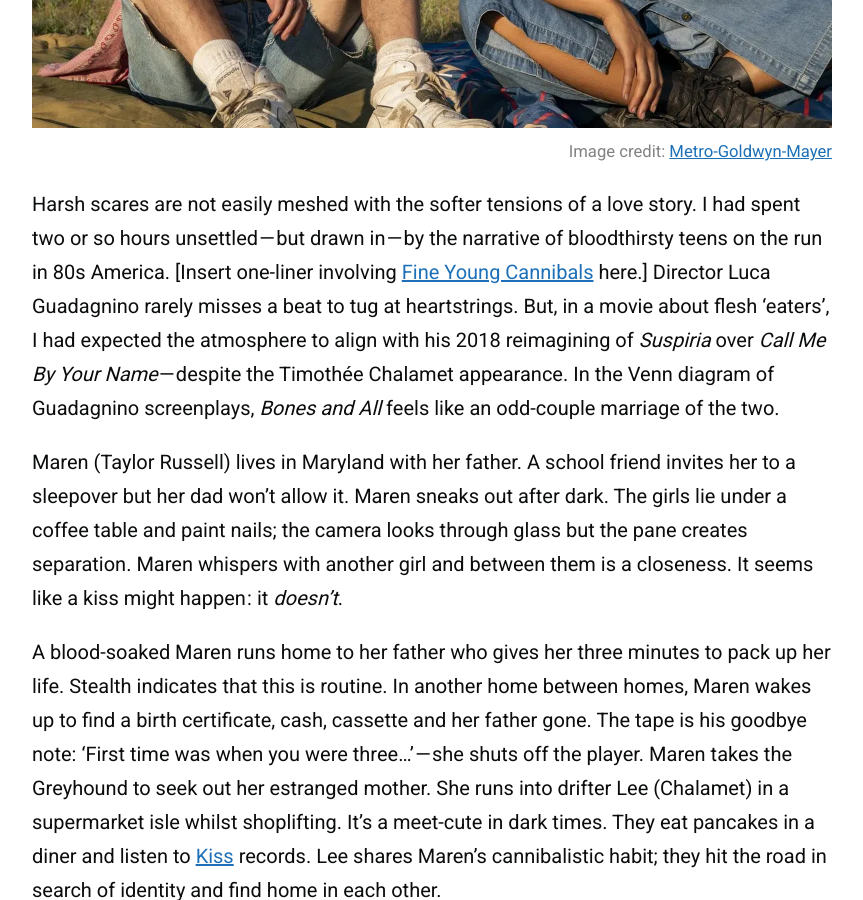
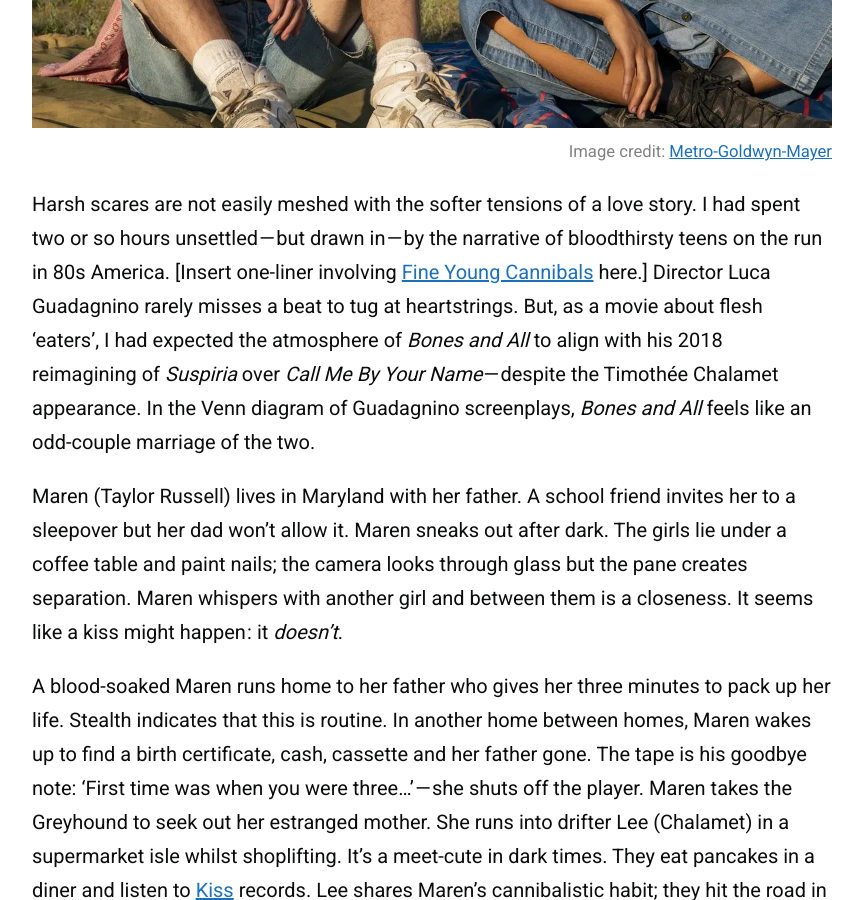
Before and after one commit to zoeurl/zoedowney.github.io, a Jekyll site: the page built from _posts/2023-08-07-bones-and-all.md, in a window 1280 px wide and 900 px high, scrolled down 653 px. Shown: the whole window, without its empty margins (208-1071 px from the left). Built offline with Jekyll 4.4.1, drawn with Linux system fonts in a browser that asks for light colours.

Commit message:
Update 2023-08-07-bones-and-all.md

```diff
--- a/_posts/2023-08-07-bones-and-all.md
+++ b/_posts/2023-08-07-bones-and-all.md
@@ -9,7 +9,7 @@
 image-alt-text: "From left to right: Timothée Chalamet as Lee and Taylor Russell as Maren sitting in a vast field under a bright, blue sky."
 ---
 
-Harsh scares are not easily meshed with the softer tensions of a love story. I had spent two or so hours unsettled — but drawn in — by the narrative of bloodthirsty teens on the run in 80s America. [Insert one-liner involving [Fine Young Cannibals](https://en.wikipedia.org/wiki/The_Raw_%26_the_Cooked_%28album%29) here.] Director Luca Guadagnino rarely misses a beat to tug at heartstrings. But, in a movie about flesh ‘eaters’, I had expected the atmosphere to align with his 2018 reimagining of _Suspiria_ over _Call Me By Your Name_ — despite the Timothée Chalamet appearance. In the Venn diagram of Guadagnino screenplays, _Bones and All_ feels like an odd-couple marriage of the two.
+Harsh scares are not easily meshed with the softer tensions of a love story. I had spent two or so hours unsettled — but drawn in — by the narrative of bloodthirsty teens on the run in 80s America. [Insert one-liner involving [Fine Young Cannibals](https://en.wikipedia.org/wiki/The_Raw_%26_the_Cooked_%28album%29) here.] Director Luca Guadagnino rarely misses a beat to tug at heartstrings. But, as a movie about flesh ‘eaters’, I had expected the atmosphere of _Bones and All_ to align with his 2018 reimagining of _Suspiria_ over _Call Me By Your Name_ — despite the Timothée Chalamet appearance. In the Venn diagram of Guadagnino screenplays, _Bones and All_ feels like an odd-couple marriage of the two.
 
 Maren (Taylor Russell) lives in Maryland with her father. A school friend invites her to a sleepover but her dad won’t allow it. Maren sneaks out after dark. The girls lie under a coffee table and paint nails; the camera looks through glass but the pane creates separation. Maren whispers with another girl and between them is a closeness. It seems like a kiss might happen : it _doesn’t_.
 
```
